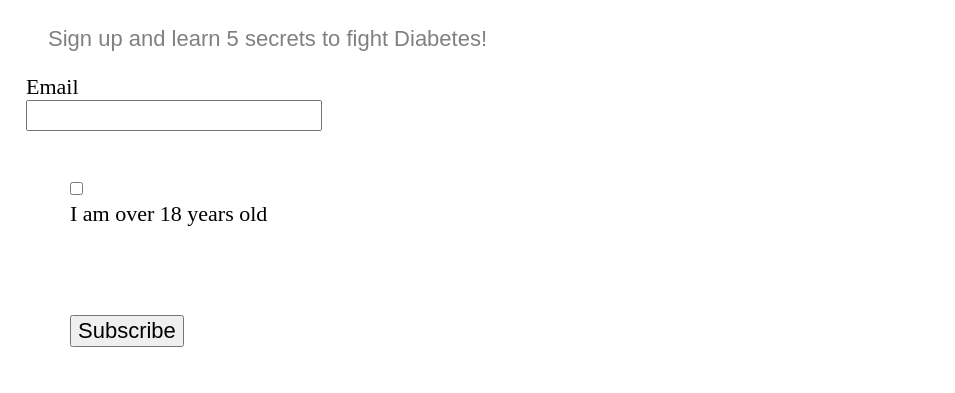
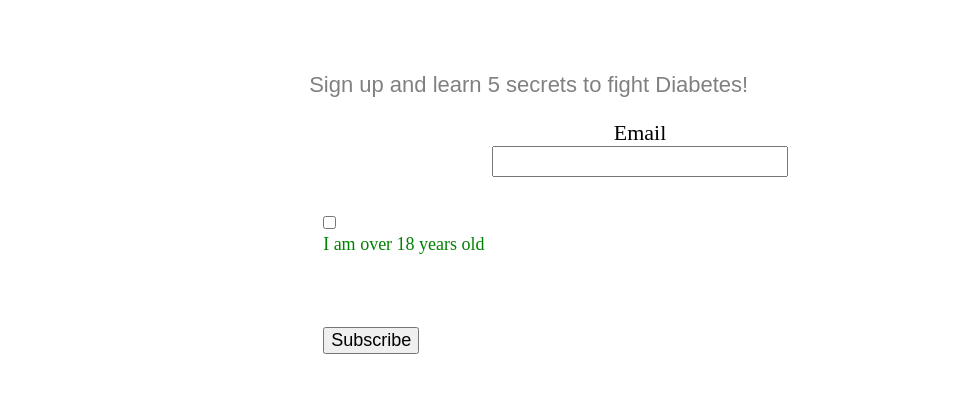
Before and after one commit to SeanReimerITMD362/ITMD-362-Lab-3, a plain HTML site: page index.html in a window 1280 px wide. Shown: the part 207-600 px from the top of the page, without its empty margins (0-955 px from the left). Drawn offline with nearby package versions, Linux system fonts and the light colour scheme.

Commit message:
Update screen.css
Centering the form

```diff
--- a/css/screen.css
+++ b/css/screen.css
@@ -216,8 +216,23 @@ p {
   color: gray;
 }
 
+/* HTML user input form */
+form {
+  margin: 0 auto;
+  width: fit-content;
+  text-align: center;
+  padding: 2em;
+  border: 5px #CCC;
+  border-radius: 2em;
+  margin-top: 2px;
+  margin-bottom: 2px;
+}
+
 form li + li {
   padding: 2em;
+  font: 18px lucida;
+  text-align: left;
+  color: green;
 }
 
 /* ===== MODULAR STYLES ===== */
```
